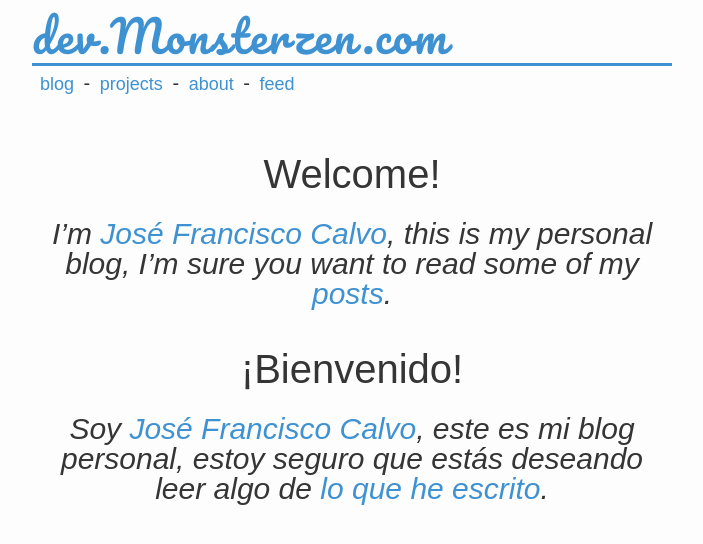
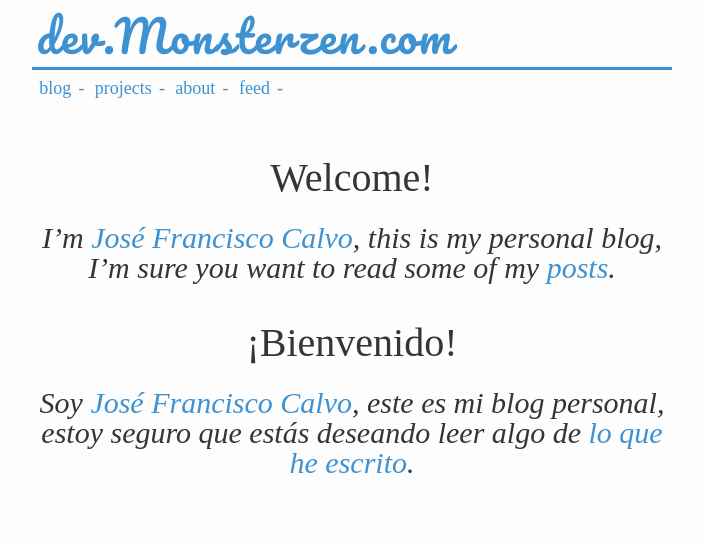
Before and after one commit to jfcalvo/jfcalvo.github.com, a Jekyll site: the page built from index.markdown, in a window 1280 px wide. Shown: the top 544 px of the page, without its empty margins (288-991 px from the left). Built offline with Jekyll 4.4.1, drawn with Linux system fonts in a browser that asks for light colours; some web fonts are replaced.

Commit message:
Main blog layout it is now HTML5

```diff
--- a/_layouts/default.html
+++ b/_layouts/default.html
@@ -1,42 +1,15 @@
-<!DOCTYPE HTML PUBLIC "-//W3C//DTD HTML 4.01//EN" "http://www.w3.org/TR/html4/strict.dtd">
-<html xml:lang="en-us" xmlns="http://www.w3.org/1999/xhtml">
+<!DOCTYPE html>
+<html lang='en'>
   <head>
-    <meta http-equiv="Content-Type" content="text/html; charset=utf-8">
-    <meta http-equiv="Content-Style-Type" content="text/css">
-    <meta http-equiv="Content-Script-Type" content="text/javascript">
-
+    <meta charset='utf-8'>
     <title>dev.monsterzen.com - {{ page.title }}</title>
-
-    <!-- Favicon -->
-    {% comment %}
-    <link rel="icon" href="{{ site.url }}/images/icon_fav.ico" type="image/x-icon" />
-    {% endcomment %}
-
-    <!-- CSS -->
-    <link  href="http://fonts.googleapis.com/css?family=OFL+Sorts+Mill+Goudy+TT:regular,italic&v1" rel="stylesheet" type="text/css" >
+    <!-- Fonts -->
     <link href="http://fonts.googleapis.com/css?family=Pacifico:regular" rel="stylesheet" type="text/css">
-
-    <link href="{{ site.url }}/media/css/aal.css" media="screen" rel="stylesheet" type="text/css" />
-    <link href="{{ site.url }}/media/css/ui.css" media="screen" rel="stylesheet" type="text/css" />
-    <link href="{{ site.url }}/media/css/syntax.css" media="screen" rel="stylesheet" type="text/css" />
-    {% comment %}
-    <link href="{{ site.url }}/media/css/layout.css" media="screen" rel="stylesheet" type="text/css" />
-    {% endcomment %}
-
-    <!-- Javascript -->
-    {% comment %}
-    <script type="text/javascript" src="{{ site.url }}/media/js/jquery-1.4.2.js"></script>
-    {% endcomment %}
-
-    <!-- Javascript Document Ready -->
-    {% comment %}
-    <script type="text/javascript">
-        $(document).ready(function() {
-            console.log("hi");
-        });
-    </script>
-    {% endcomment %}
-
+    <link href="http://fonts.googleapis.com/css?family=Sorts+Mill+Goudy:400,400italic" rel="stylesheet" type="text/css">
+    <!-- Stylesheets -->
+    <link href="/media/css/aal.css" rel="stylesheet" type="text/css">
+    <link href="/media/css/ui.css" rel="stylesheet" type="text/css">
+    <link href="/media/css/syntax.css" rel="stylesheet" type="text/css">
     <!-- Javascript Google Analytics -->
     <script type="text/javascript">
       var _gaq = _gaq || [];
@@ -49,47 +22,40 @@
           var s = document.getElementsByTagName('script')[0]; s.parentNode.insertBefore(ga, s);
       })();
     </script>
-
   </head>
 
   <body>
 
-    <div id="wrap">
-        <!-- Header -->
-        <div id="header">
-            <a href="{{ site.url }}/" id="logo">dev.Monsterzen.com</a>
-            <div class="line"></div>
-            <div id="menu">
-                <a href="{{ site.url }}/blog/">blog</a>
-                <span class="separator">-</span>
-                <a href="{{ site.url }}/projects/">projects</a>
-                <span class="separator">-</span>
-                <a href="{{ site.url }}/about/">about</a>
-                <span class="separator">-</span>
-                <a href="{{ site.url }}/feed/rss.xml">feed</a>
-            </div>
-        </div>
+    <!-- Header and Navigation -->
+    <header>
+      <h1><a href="{{ site.url }}/">dev.Monsterzen.com</a></h1>
+      <nav>
+        <ul>
+          <li><a href="/blog/">blog</a></li>
+          <li><a href="/projects/">projects</a></li>
+          <li><a href="/about/">about</a></li>
+          <li><a href="/feed/rss.xml">feed</a></li>
+        </ul>
+      </nav>
+    </header>
 
     <!-- Content -->
-        <div id="content">
     {% case page.type %}
     {% when "welcome" %}
     <div id="welcome_message">{{ content }}</div>
     {% when "post" %}
+    <article>
       <div id="post_title"><h1><a href="{{ page.url }}">{{ page.title }}</a></h1></div>
       <div id="post_info">{{ page.date | date_to_long_string }}</div>
       <div id="post_content">{{ content }}</div>
-                <div id="post_footer"><img src="{{ site.url }}/media/images/footer.png" /></div>
+      <footer><img src="/media/images/footer.png" /></footer>
+    </article>
     {% else %}
     {{ content }}
     {% endcase %}
-        </div>
 
     <!-- Footer -->
-        <div id="footer">
-            {% comment %}<a href="http://creativecommons.org/licenses/by-nc-sa/2.0/">Content Licensed over Creative Commons (by-nc-sa)</a>{% endcomment %}
-        </div>
-    </div>
+    <footer></footer>
 
   </body>
 
--- a/media/css/ui.css
+++ b/media/css/ui.css
@@ -1,5 +1,19 @@
-body {background: #fdfdfd; color: #353535; font-family: 'OFL Sorts Mill Goudy TT', arial, serif; font-size: 20px; text-rendering: optimizeLegibility;}
-html>body {font-size: 20px; line-height: 150%; }
+html body {
+  font-size: 20px;
+  line-height: 150%;
+}
+
+body {
+  width: 640px;
+  margin: 0 auto;
+  margin-top: 0.5em;
+  margin-bottom: 0.6em;
+  color: #353535;
+  background-color: #FDFDFD;
+  font-size: 20px;
+  line-height: 150%;
+  font-family: 'Sorts Mill Goudy', serif;
+}
 
 body a { color: #3F92D2; text-decoration: none; }
 body a:hover { text-decoration: underline; }
@@ -9,19 +23,8 @@ body h2 { font-size: 30px; }
 
 code { font-size: 16px; }
 
-#wrap {
-  width: 640px;
-  margin: 0 auto;
-  margin-top: 0.5em;
-  margin-bottom: 1.0em;
-}
-
-#header {
-  margin-bottom: 1.6em;
-}
-
-#logo {
-  font-family: 'Pacifico', serif;
+header h1 {
+  font-family: 'Pacifico', cursive;
   font-size: 44px;
   font-style: normal;
   font-weight: 400;
@@ -32,13 +35,40 @@ code { font-size: 16px; }
   word-spacing: 0em;
   line-height: 1.2;
   color: #3F92D2;
+  padding-left: 0.1em;
+  padding-bottom: 0.1em;
+  border-bottom: 0.08em solid #3F92D2;
+  margin-bottom: 0.05em;
 }
 
-#logo:hover { color: #0B61A4; }
+header h1 a:hover {
+  color: #0B61A4;
+  text-decoration: none;
+}
 
-#menu { margin-left: 0.4em; margin-top: 0.1em; }
-#menu a { font-size: 18px; }
-#menu .separator { margin-left: 0.2em; margin-right: 0.2em; }
+header nav ul li {
+  margin-top: 0.1em;
+  margin-left: 0.4em;
+  margin-right: -0.1em;
+  font-size: 18px;
+  list-style: none;
+  display: inline;
+}
+
+header nav ul li:after {
+  content: "-";
+  margin-left: 0.4em;
+  color: #3F92D2;
+}
+
+article footer {
+  font-size: 14px;
+  margin-top: 6.4em;
+  margin-bottom: 1.0em;
+  text-align: center;
+  font-style: italic;
+  color: #3F92D2;
+}
 
 #welcome_message { font-size: 30px; text-align: center; margin-top: 2.0em; }
 #welcome_message p { font-style: italic; }
@@ -61,8 +91,6 @@ code { font-size: 16px; }
 #post_footer { text-align: center; margin-top: 5.0em; margin-bottom: 1.8em; }
 
 .line { display: block; height: 3px; background-color: #3F92D2; }
-#footer { font-size: 14px; margin-top: 2.4em; text-align: center; font-style: italic; color: #3F92D2; }
-#footer a { color: black; }
 
 #post_list ol, #project_list ol { list-style-type: none; }
 #post_list li, #project_list li { margin-left: 0em; margin-bottom: 1.2em; }
```
Lines whose indentation alone changed are shown as unchanged.
